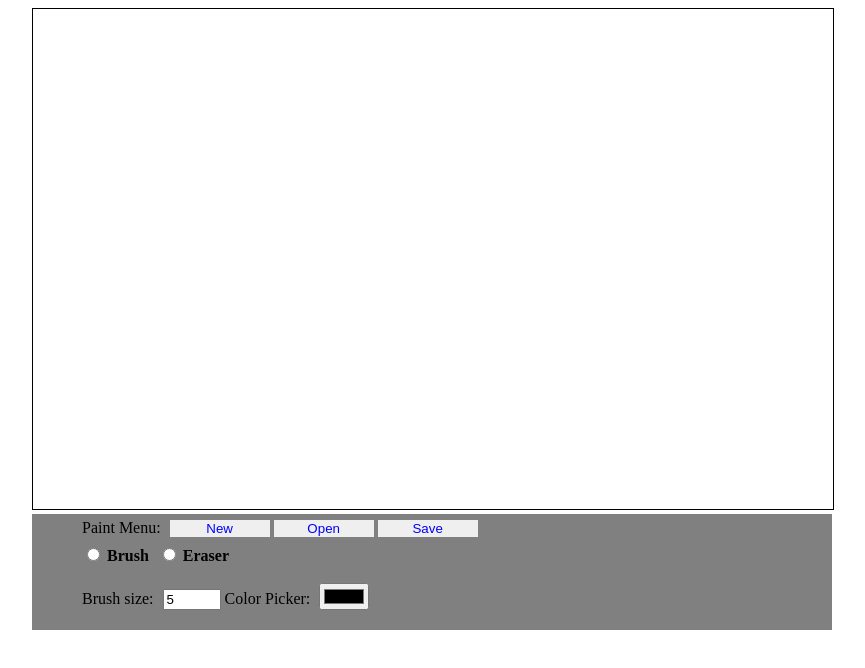
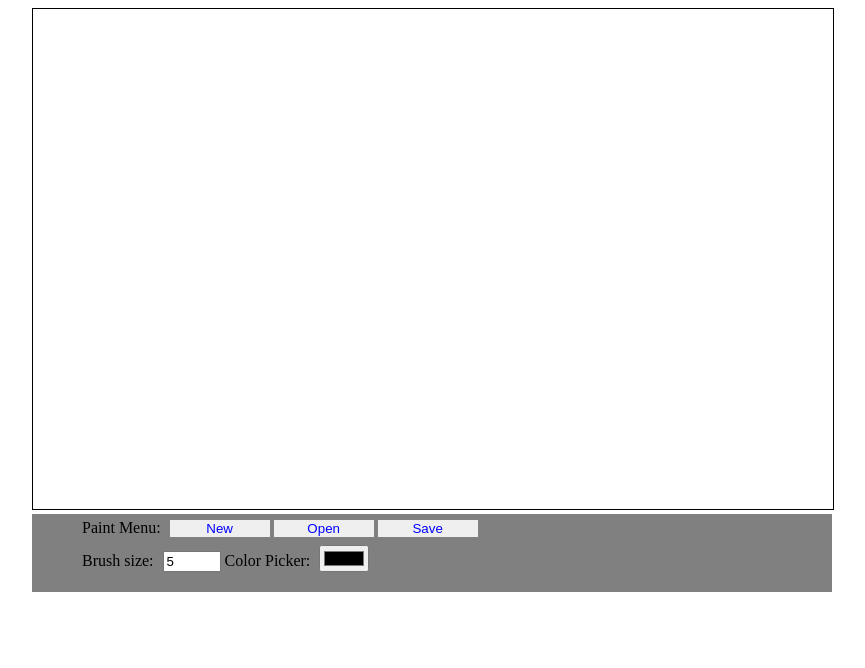
Before and after one commit to mhillis/webPaint, a plain HTML site: page index.html in a window 1280 px wide. Shown: the whole page, without its empty margins (208-1073 px from the left). Drawn offline with Linux system fonts and the light colour scheme.

Commit message:
cleaned up UI

```diff
--- a/Paint.js
+++ b/Paint.js
@@ -2,6 +2,7 @@ var canvas = document.getElementById("myCanvas");
 var ctx = canvas.getContext("2d");
 var isMouseDown = false;
 ctx.lineWidth = 5; //setting default line width
+
 //Event listeners for drawing (mousedown, mousemove, mouseup) on canvas DOM
 canvas.addEventListener("mousedown", function (evt){
     var mousePos = getMousePos(canvas, evt);
@@ -13,7 +14,7 @@ canvas.addEventListener("mousemove", function (evt) {
     mouseMove(mousePos.x, mousePos.y);
 });
 canvas.addEventListener("mouseup", mouseUp);
-canvas.addEventListener("mouseout", mouseUp)
+//canvas.addEventListener("mouseout", mouseUp);
 
 
 function mouseDown(x,y){
--- a/index.html
+++ b/index.html
@@ -6,7 +6,8 @@
     <meta http-equiv="X-UA-Compatible" content="IE=edge">
     <meta name="viewport" content="width=device-width, initial-scale=1.0">
     <title>Document</title>
-    <link rel="stylesheet" href="style.css" </head>
+    <link rel="stylesheet" href="style.css"
+</head>
 
 <body>
     <div class="centerPage">
@@ -21,13 +22,7 @@
                 <button id="btnOpen">Open</button>
                 <button id="btnSave" onclick="saveCanvas()">Save</button>
             </div>
-            <div id="radioButtonDiv">
-            <input type="radio" name="radioGroup" id="brush" value="Brush">
-            <label>Brush</label>
-            <input type="radio" name="radioGroup" id="eraser" value="Eraser">
-            <label>Eraser</label>
-            </div>
-            <br>
+
             <label>Brush size: </label>
             <input type="number" value="5" min="1" max="100" id="inputBrushSize" onchange="updateBrush()">
             <label>Color Picker: </label>
```
